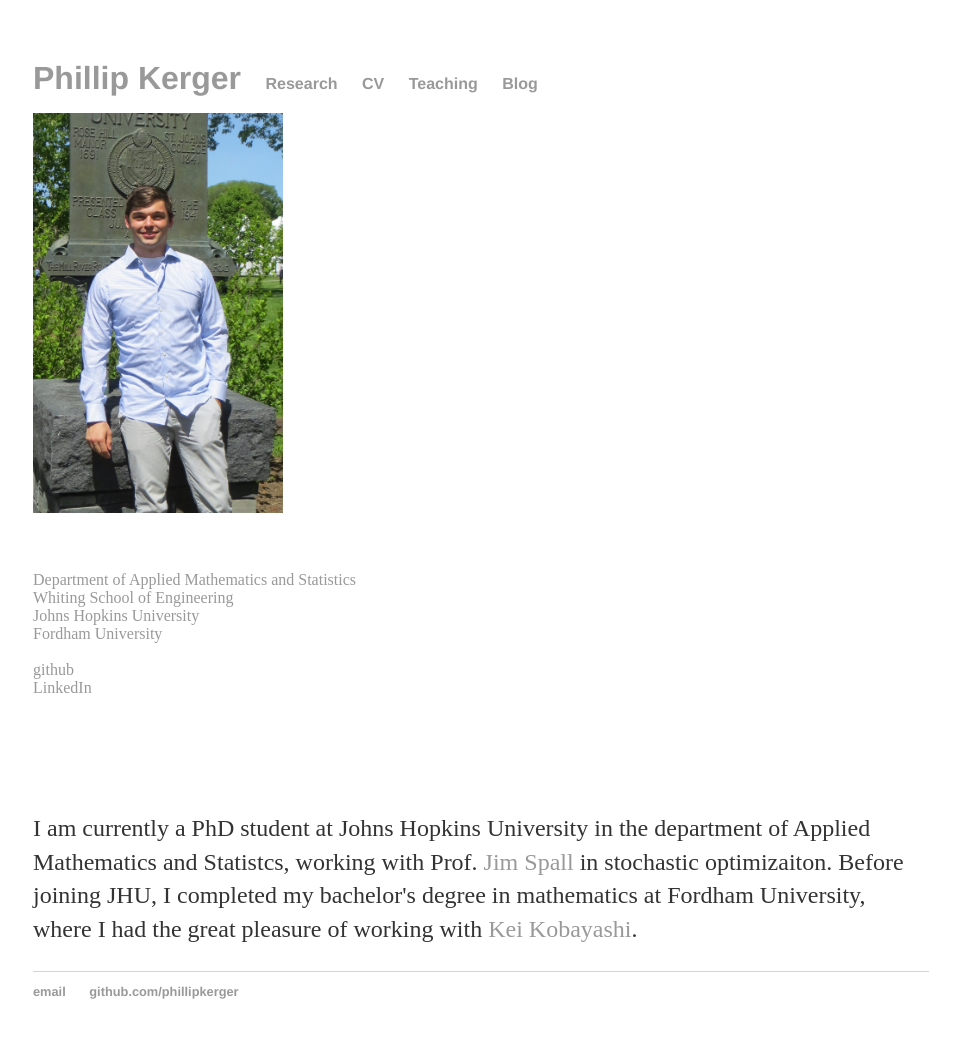
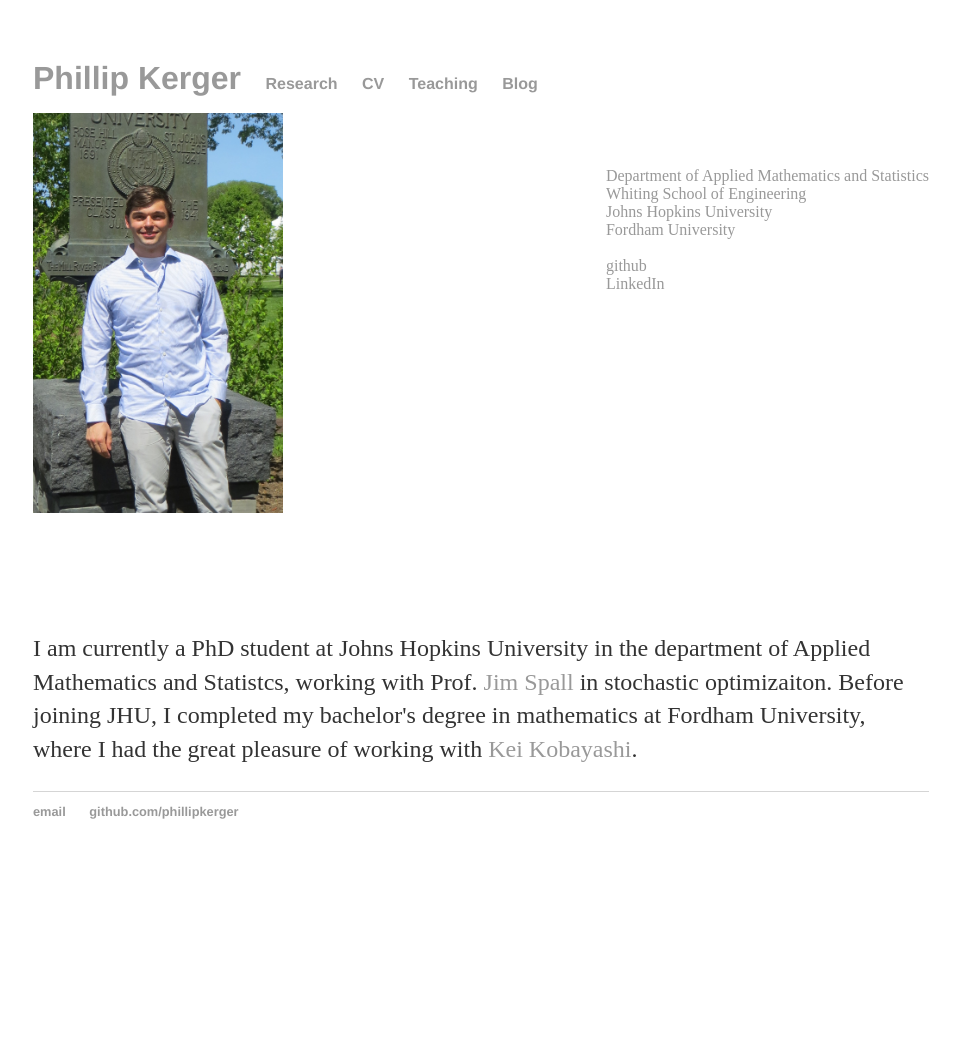
Before and after one commit to PhillipKerger/phillipkerger.github.io, a Jekyll site: the page built from index.html, in a window 1280 px wide. Shown: the whole page, without its empty margins (159-1118 px from the left). Built offline with Jekyll 4.4.1, drawn with Linux system fonts in a browser that asks for light colours; after the commit the page ends 900 px from its top, so only the background shows below that.

Commit message:
Update index.html

```diff
--- a/index.html
+++ b/index.html
@@ -7,7 +7,7 @@ title: Phillip Kerger
 
 		<div style="text-align:left"><img src="websitephoto.jpg" style="width:250px;height:400px;">
 
-		<div style = "float: center">
+		<div style = "float: right">
 			<br>
 			<br>
 			<br>
```
